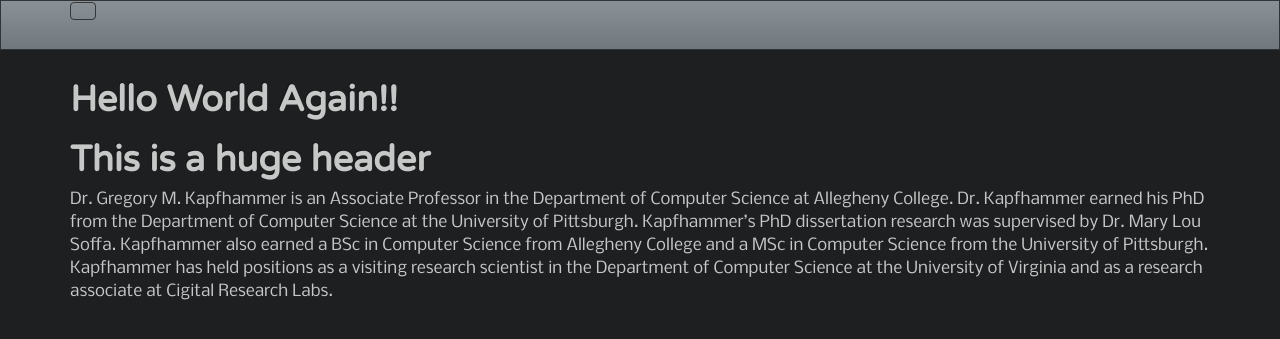
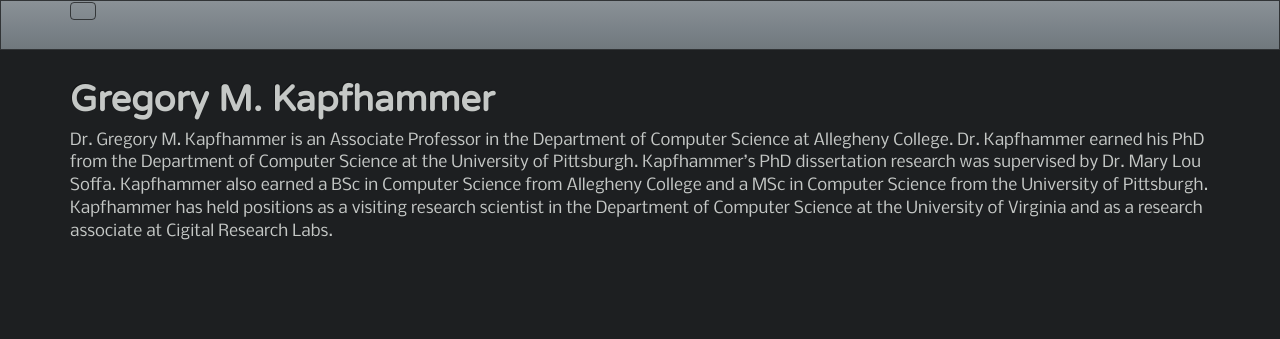
Before and after one commit to geerc/www, a Jekyll site: the page built from gkapfham/index.md, in a window 1280 px wide. Shown: the top 339 px of the page. Built offline with Jekyll 4.4.1, drawn with Linux system fonts in a browser that asks for light colours; Markdown is read by kramdown in place of the engine named in the settings.

Commit message:
Added my name and removed the silly header.

```diff
--- a/gkapfham/index.md
+++ b/gkapfham/index.md
@@ -3,10 +3,7 @@ title: Hello, World!
 layout: defaults
 ---
 
-# Hello World Again!!
-
-This is a huge header
-=====================
+# Gregory M. Kapfhammer
 
 Dr. Gregory M. Kapfhammer is an Associate Professor in the Department of Computer Science at Allegheny College. Dr.
 Kapfhammer earned his PhD from the Department of Computer Science at the University of Pittsburgh. Kapfhammer's PhD
```
